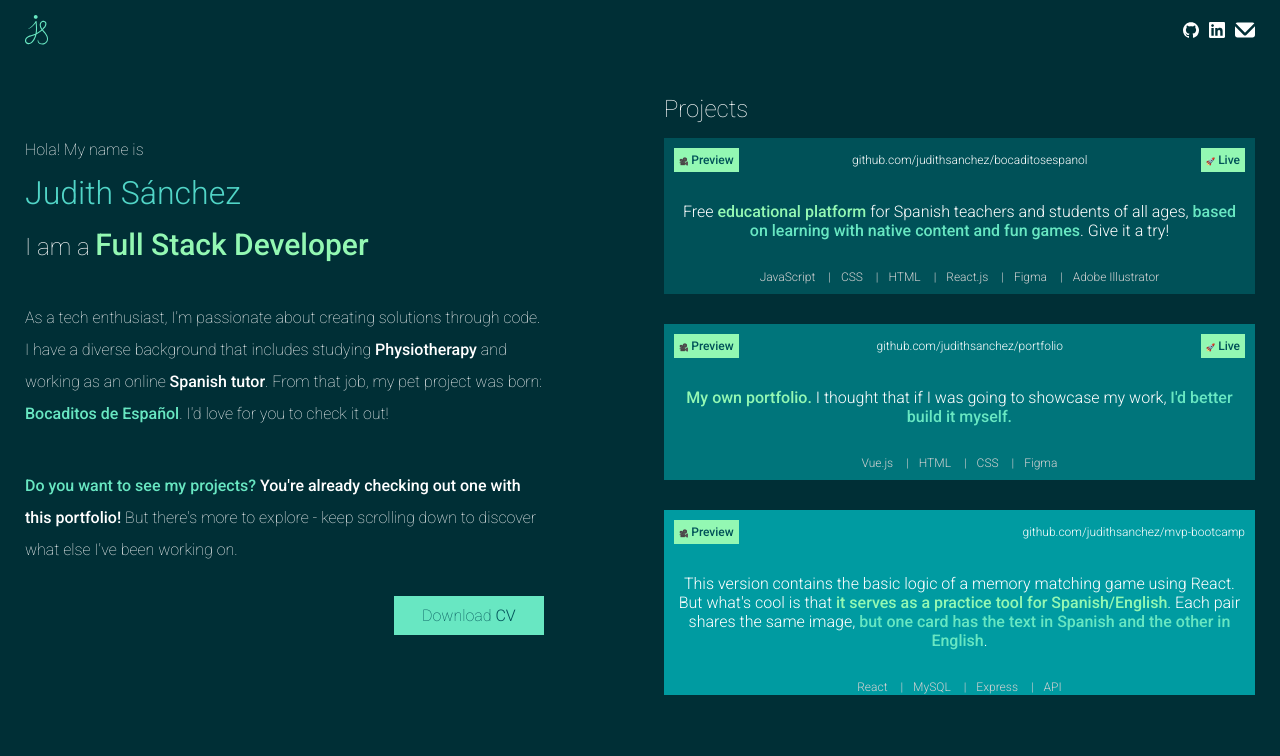
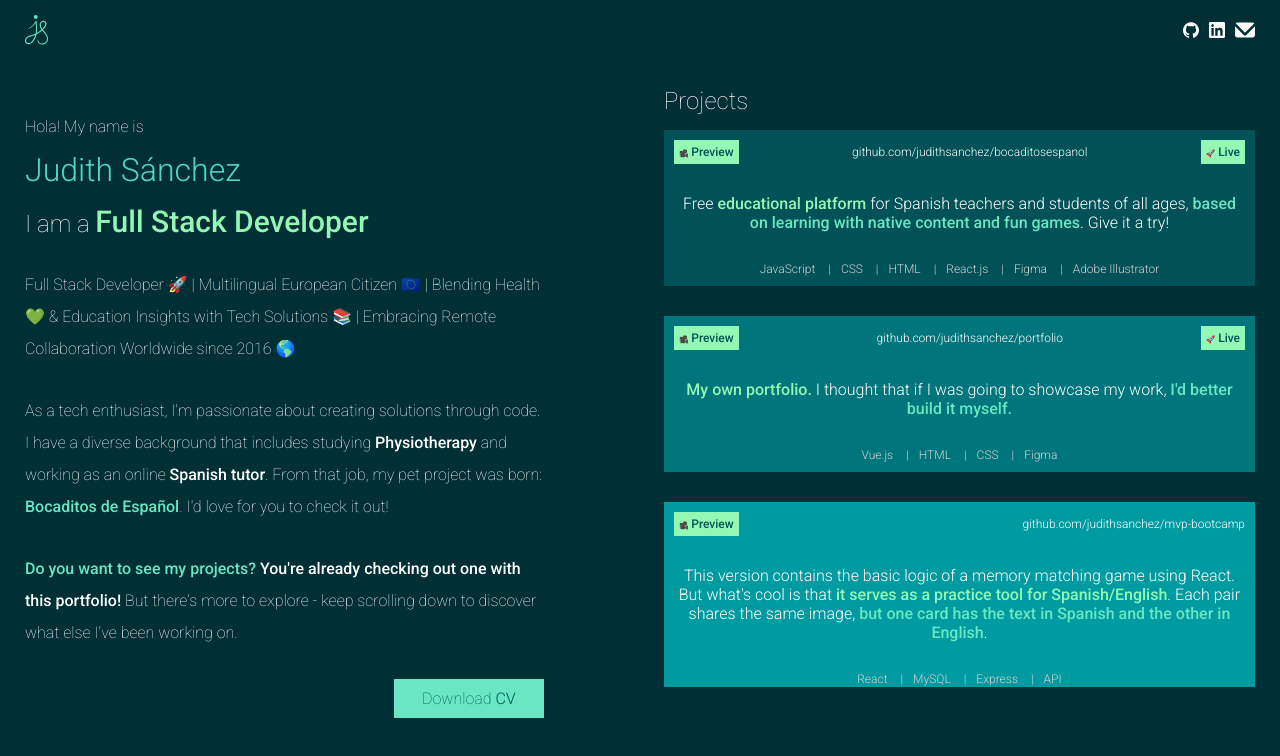
Before and after one commit to judithsanchez/portfolio, a Vue app: page / in a window 1280 px wide. Shown: the top 756 px of the page. Built offline with nearby package versions, Linux system fonts and the light colour scheme.

Commit message:
Added headline

```diff
--- a/src/assets/about-me.css
+++ b/src/assets/about-me.css
@@ -3,7 +3,7 @@
   display: flex;
   flex-flow: column nowrap;
   grid-area: about-me;
-  margin: 4.5rem 2.5rem 0 2.5rem;
+  margin: 3rem 2.5rem 0 2.5rem;
 }
 
 .first-line {
@@ -33,7 +33,7 @@
 .projects-intro {
   font-size: 1.6rem;
   line-height: 200%;
-  margin-top: 4rem;
+  margin-top: 3rem;
 }
 
 .white-highlight {
--- a/src/components/AboutMe.vue
+++ b/src/components/AboutMe.vue
@@ -7,6 +7,11 @@
     <h1 class="third-line">
       I am a <span class="job-title">{{ jobTitle }}</span>
     </h1>
+    <p class="about-me-text">
+      Full Stack Developer 🚀 | Multilingual European Citizen 🇪🇺 | Blending
+      Health 💚 & Education Insights with Tech Solutions 📚 | Embracing Remote
+      Collaboration Worldwide since 2016 🌎
+    </p>
     <p class="about-me-text">
       As a tech enthusiast, I'm passionate about creating solutions through
       code. I have a diverse background that includes studying
```
